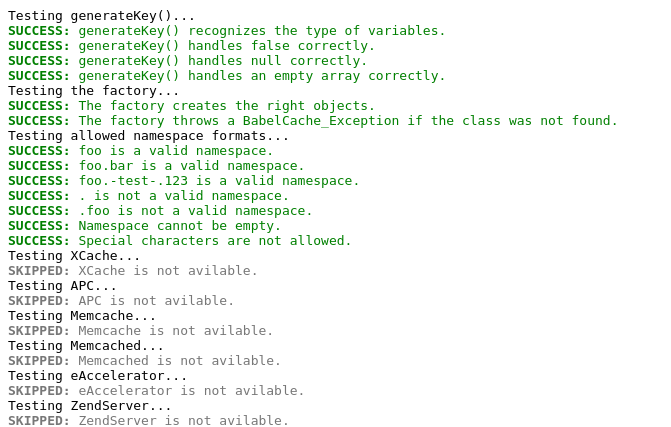
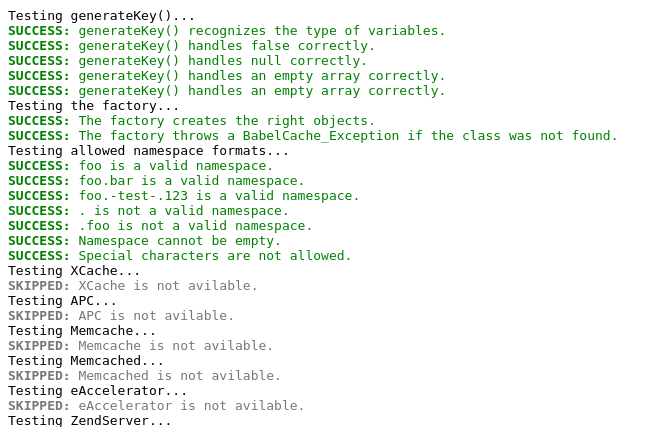
Before and after one commit to xrstf/babelcache, a PHP site: page /tests/index.php in a window 1280 px wide. Shown: the top 427 px of the page, without its empty margins (0-671 px from the left). Run offline with PHP 8.4, Linux system fonts and the light colour scheme.

Commit message:
fixed variable typo and added appropriate test (props to Zozi for discovering this one)

```diff
--- a/BabelCache.php
+++ b/BabelCache.php
@@ -75,7 +75,7 @@
 					break;
 
 				case 'array':
-					$key[] = empty($val) ? 'a[]' : 'a['.call_user_func_array(array(__CLASS__, 'generateKey'), $var).']';
+					$key[] = empty($var) ? 'a[]' : 'a['.call_user_func_array(array(__CLASS__, 'generateKey'), $var).']';
 					break;
 
 				case 'null':
--- a/tests/index.php
+++ b/tests/index.php
@@ -23,6 +23,7 @@
 assertNotEquals('', BabelCache::generateKey(false), 'generateKey() handles false correctly.');
 assertNotEquals('', BabelCache::generateKey(null), 'generateKey() handles null correctly.');
 assertNotEquals('', BabelCache::generateKey(array()), 'generateKey() handles an empty array correctly.');
+assertNotEquals(BabelCache::generateKey(array()), BabelCache::generateKey(array(1)), 'generateKey() handles an empty array correctly.');
 
 $factory = new TestFactory();
 $obj     = $factory->getCache('BabelCache_Blackhole');
```
